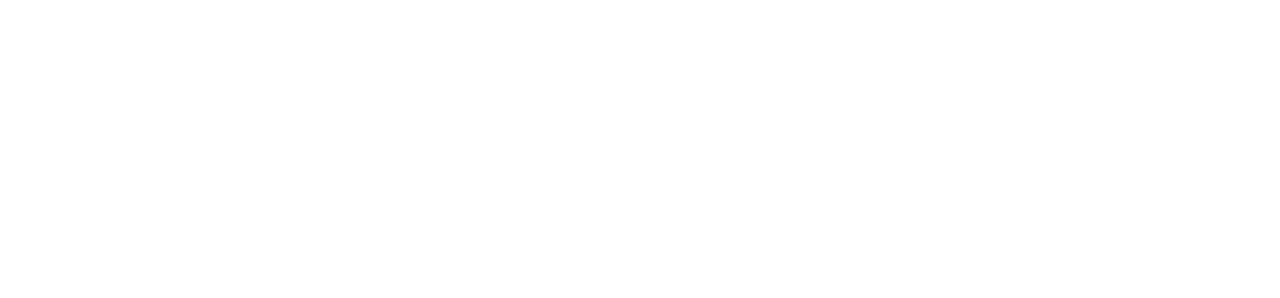
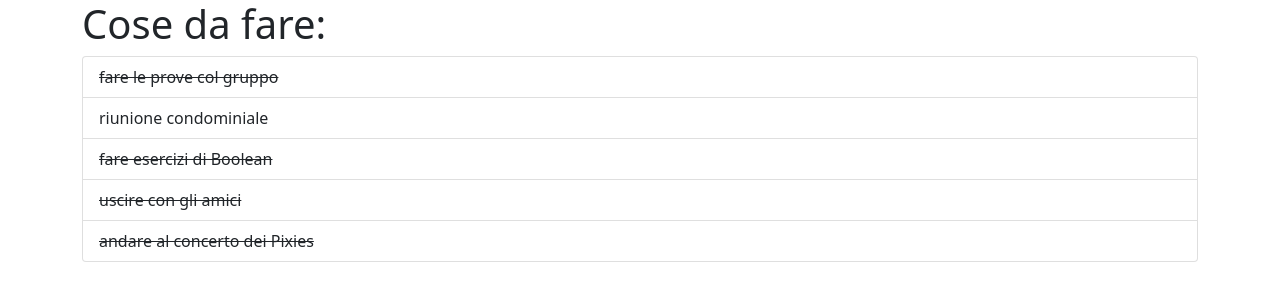
Before and after one commit to danieleinnamorato93/vue-todolist, a plain HTML site: page index.html in a window 1280 px wide. Drawn offline with nearby package versions, Linux system fonts and the light colour scheme.

Commit message:
milestoonne#1

```diff
--- a/index.html
+++ b/index.html
@@ -5,15 +5,29 @@
     <meta name="viewport" content="width=device-width, initial-scale=1.0">
     <link href="https://cdn.jsdelivr.net/npm/bootstrap@5.0.2/dist/css/bootstrap.min.css" rel="stylesheet" integrity="sha384-EVSTQN3/azprG1Anm3QDgpJLIm9Nao0Yz1ztcQTwFspd3yD65VohhpuuCOmLASjC" crossorigin="anonymous">
     <link rel="stylesheet" href="style.css">
-    <script defer src="script.js"></script>
-    <title>Document</title>
+    <title>Vue To do list:</title>
 </head>
 <body>
     <script src="https://unpkg.com/vue@3/dist/vue.global.js"></script>
     <div id="app">
+        <div class="container">
+            <div class="row">
+                <div class="col-12">
+                    <h1>Cose da fare:</h1>
+                    <ul class="list-group mb-3">
+                        <li v-for="(item, index) in todoList" :key="index" class="list-group-item d-flex justify-content-between align-items-center">
+                            <span :class="{ 'text-decoration-line-through': item.done }">
+                                {{ item.text }}
+                            </span>
+                        </li>
+                    </ul>
+                </div>
+            </div>
 
+        </div>
 
     </div>
-
+    <script src="https://unpkg.com/vue@3/dist/vue.global.js"></script>
+    <script src="script.js"></script>
 </body>
 </html>
--- a/script.js
+++ b/script.js
@@ -1,9 +1,31 @@
+console.log('ciao')
 const { createApp } = Vue
 
 createApp({
   data() {
     return {
-      message: 'Hello Vue!'
-    }
+      todoList:[
+        {
+            text:'fare le prove col gruppo',
+            done: true
+        },
+        {
+            text:'riunione condominiale',
+            done: false
+        },
+        {
+            text:'fare esercizi di Boolean',
+            done: true
+        },
+        {
+            text:'uscire con gli amici',
+            done: true
+        },
+        {
+            text:'andare al  concerto dei Pixies',
+            done: true
+        },
+      ]
+    };
   }
 }).mount('#app')
```
